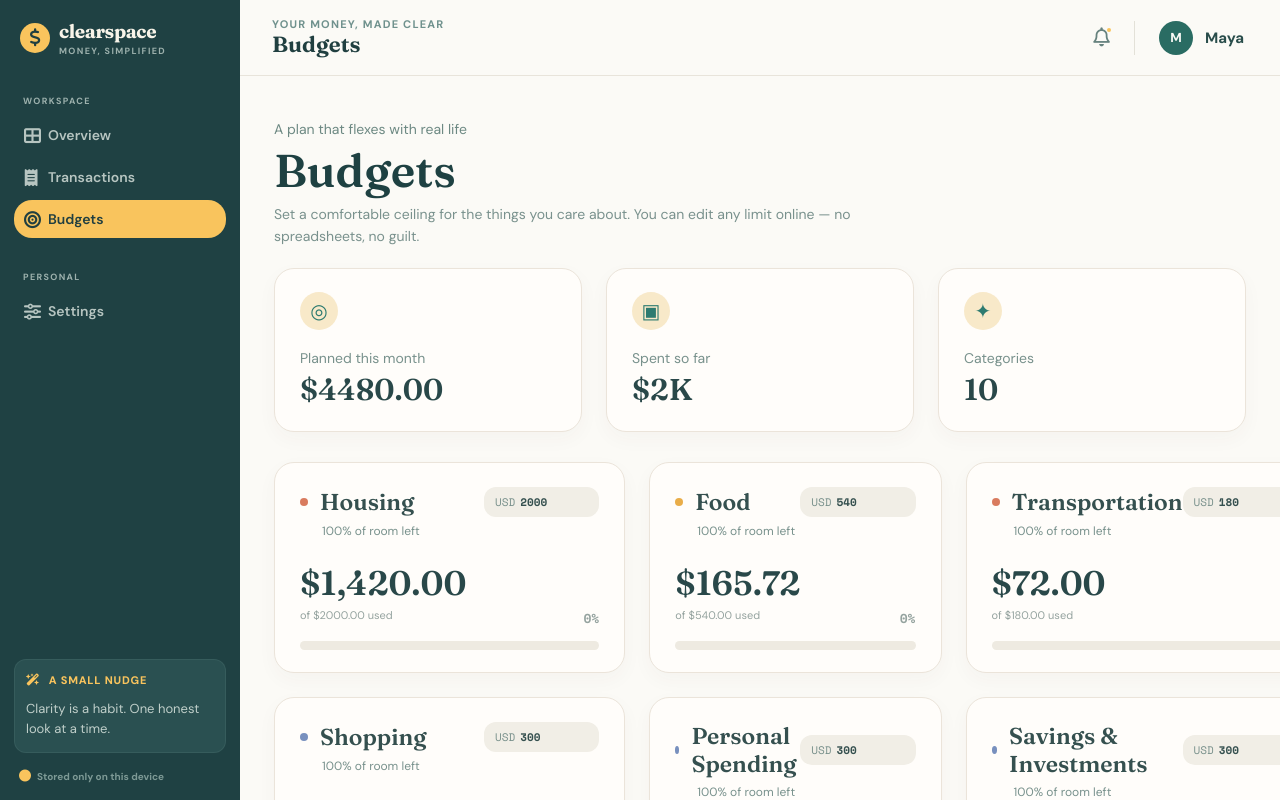
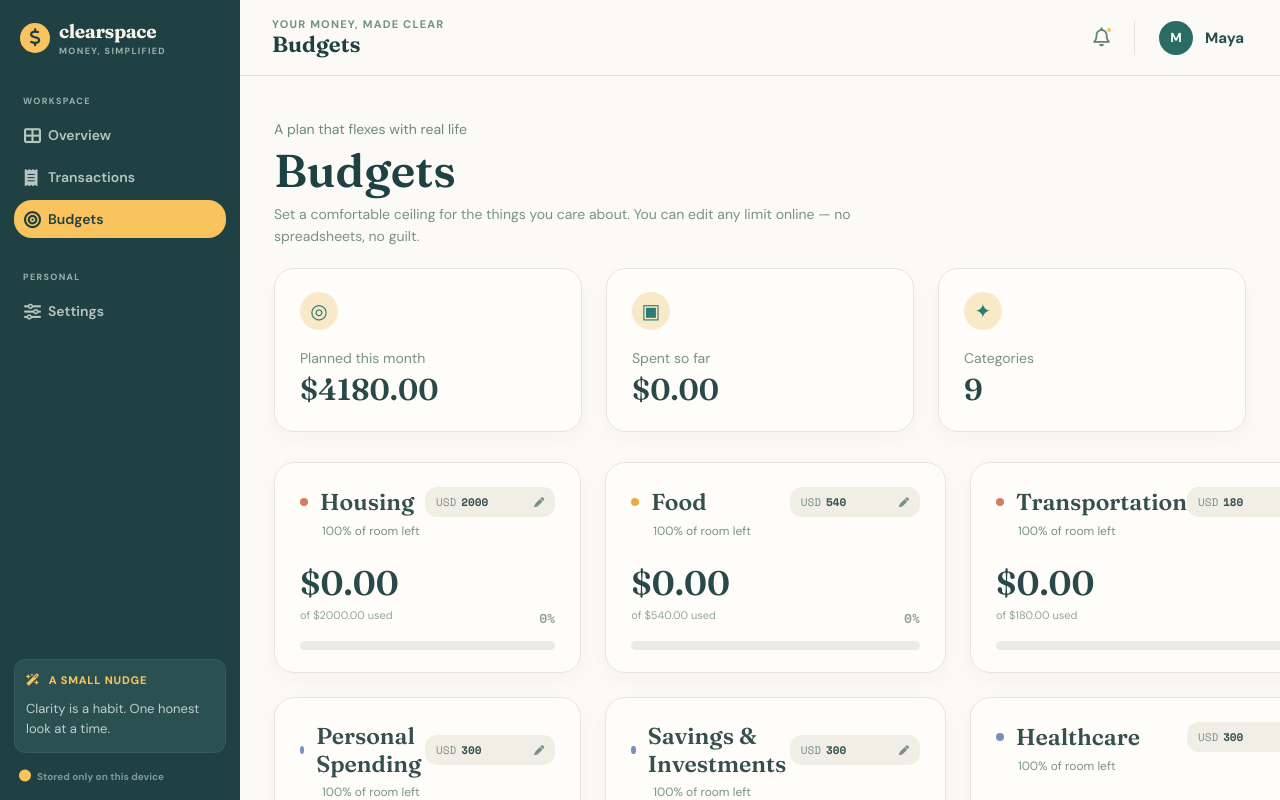
Before and after one commit to emperorfrost17-png/finance-tracker-app, a React (Vite) app: page /budget in a window 1280 px wide. Shown: the top 800 px of the page. Built offline with nearby package versions, Linux system fonts and the light colour scheme.

Commit message:
sexy chocolate yamal

```diff
--- a/src/pages/BudgetPage.css
+++ b/src/pages/BudgetPage.css
@@ -150,6 +150,11 @@
   outline: 1px solid #2d7b70;
   outline-offset: 2px;
 }
+.budget-limit .fa-pen {
+  flex: 0 0 auto;
+  color: #78908b;
+  font-size: 10px;
+}
 .budget-limit input::-webkit-inner-spin-button,
 .budget-limit input::-webkit-outer-spin-button {
   margin: 0;
--- a/src/pages/BudgetPage.tsx
+++ b/src/pages/BudgetPage.tsx
@@ -1,18 +1,17 @@
 import { Header } from "../components/Header";
 import { Sidebar } from "../components/Sidebar";
 import type { Transaction } from "../App";
-import { useState } from "react";
+import { useEffect, useState } from "react";
 import "./BudgetPage.css";
 
 interface Budget {
   id: string;
   name: string;
   icon: string;
-  spent: string;
   limit: number;
   remaining: string;
   tone: string;
-};
+}
 
 export function BudgetPage({ transactions }: { transactions: Transaction[] }) {
   const handleBudgetLimitChange = (
@@ -21,8 +20,10 @@ export function BudgetPage({ transactions }: { transactions: Transaction[] }) {
   ) => {
     setBudgets((prevBudgets) =>
       prevBudgets.map((budget) =>
-        budget.id === budgetId ? { ...budget, limit: parseFloat(event.target.value) } : budget
-      )
+        budget.id === budgetId
+          ? { ...budget, limit: parseFloat(event.target.value) }
+          : budget,
+      ),
     );
 
     // Here you can also update the budget limit in your state or context if needed
@@ -32,8 +33,7 @@ export function BudgetPage({ transactions }: { transactions: Transaction[] }) {
       id: crypto.randomUUID(),
       name: "Housing",
       icon: "◎",
-      spent: "$1,420.00",
-      limit:  2000,
+      limit: 2000,
       remaining: "100% of room left",
       tone: "coral",
     },
@@ -41,7 +41,6 @@ export function BudgetPage({ transactions }: { transactions: Transaction[] }) {
       id: crypto.randomUUID(),
       name: "Food",
       icon: "▣",
-      spent: "$165.72",
       limit: 540,
       remaining: "100% of room left",
       tone: "gold",
@@ -50,25 +49,15 @@ export function BudgetPage({ transactions }: { transactions: Transaction[] }) {
       id: crypto.randomUUID(),
       name: "Transportation",
       icon: "✦",
-      spent: "$72.00",
       limit: 180,
       remaining: "100% of room left",
       tone: "coral",
     },
-    {
-      id: crypto.randomUUID(),
-      name: "Shopping",
-      icon: "●",
-      spent: "$128.00",
-      limit: 300,
-      remaining: "100% of room left",
-      tone: "blue",
-    },
+
     {
       id: crypto.randomUUID(),
       name: "Personal Spending",
       icon: "●",
-      spent: "$128.00",
       limit: 300,
       remaining: "100% of room left",
       tone: "blue",
@@ -77,7 +66,6 @@ export function BudgetPage({ transactions }: { transactions: Transaction[] }) {
       id: crypto.randomUUID(),
       name: "Savings & Investments",
       icon: "●",
-      spent: "$128.00",
       limit: 300,
       remaining: "100% of room left",
       tone: "blue",
@@ -86,7 +74,6 @@ export function BudgetPage({ transactions }: { transactions: Transaction[] }) {
       id: crypto.randomUUID(),
       name: "Healthcare",
       icon: "●",
-      spent: "$128.00",
       limit: 300,
       remaining: "100% of room left",
       tone: "blue",
@@ -95,7 +82,6 @@ export function BudgetPage({ transactions }: { transactions: Transaction[] }) {
       id: crypto.randomUUID(),
       name: "Other",
       icon: "●",
-      spent: "$128.00",
       limit: 300,
       remaining: "100% of room left",
       tone: "blue",
@@ -104,7 +90,6 @@ export function BudgetPage({ transactions }: { transactions: Transaction[] }) {
       id: crypto.randomUUID(),
       name: "Wellness",
       icon: "✦",
-      spent: "$38.00",
       limit: 160,
       remaining: "100% of room left",
       tone: "olive",
@@ -113,23 +98,26 @@ export function BudgetPage({ transactions }: { transactions: Transaction[] }) {
       id: crypto.randomUUID(),
       name: "Entertainment",
       icon: "●",
-      spent: "$19.99",
       limit: 100,
       remaining: "100% of room left",
       tone: "plum",
     },
   ]);
 
-
-
   const totalBudgetLimitForMonth = budgets.reduce(
     (sum, budget) => sum + budget.limit,
     0,
   );
+
+  const spentBudgetForMonth = transactions
+    .filter((transaction) => transaction.type === "Expense")
+    .reduce((sum, transaction) => sum + transaction.amount.expense, 0);
+    useEffect(() => {
+  localStorage.setItem("budgets", JSON.stringify(budgets));
+}, [budgets]);
+
   return (
-
     <main className="App budgets-page">
-
       <Sidebar />
 
       <section className="main-content">
@@ -154,7 +142,7 @@ export function BudgetPage({ transactions }: { transactions: Transaction[] }) {
             <div className="summary-card">
               <i>▣</i>
               <span>Spent so far</span>
-              <strong>$2K</strong>
+              <strong>${spentBudgetForMonth.toFixed(2)}</strong>
             </div>
             <div className="summary-card">
               <i>✦</i>
@@ -164,7 +152,19 @@ export function BudgetPage({ transactions }: { transactions: Transaction[] }) {
           </section>
 
           <section className="budget-grid">
-            {budgets.map((budget) => (
+            {budgets.map((budget) => {
+              const spent = transactions
+                .filter(
+                  (transaction) =>
+                    transaction.category === budget.name &&
+                    transaction.type === "Expense",
+                )
+                .reduce(
+                  (total, transaction) => total + transaction.amount.expense,
+                  0,
+                );
+
+              return (
                 <article className="budget-card" key={budget.id}>
                   <div className="budget-card__heading">
                     <div>
@@ -179,14 +179,17 @@ export function BudgetPage({ transactions }: { transactions: Transaction[] }) {
                         type="number"
                         min={0}
                         step="0.5"
-                      value={ budget.limit}
-                      onChange={(event) => handleBudgetLimitChange(budget.id, event)}
+                        value={budget.limit}
+                        onChange={(event) =>
+                          handleBudgetLimitChange(budget.id, event)
+                        }
                         aria-label={`${budget.name} budget limit`}
                       />
+                      <i className="fa-solid fa-pen" aria-hidden="true"></i>
                     </span>
                   </div>
                   <p>{budget.remaining}</p>
-                <strong className="budget-amount">{budget.spent}</strong>
+                  <strong className="budget-amount">${spent.toFixed(2)}</strong>
                   <div className="budget-card__meta">
                     <span>of ${budget.limit.toFixed(2)} used</span>
                     <b className="budget-percent">0%</b>
@@ -195,7 +198,8 @@ export function BudgetPage({ transactions }: { transactions: Transaction[] }) {
                     <i className="budget-progress__fill" />
                   </div>
                 </article>
-            ))}
+              );
+            })}
           </section>
         </div>
       </section>
```
Lines whose indentation alone changed are shown as unchanged.
